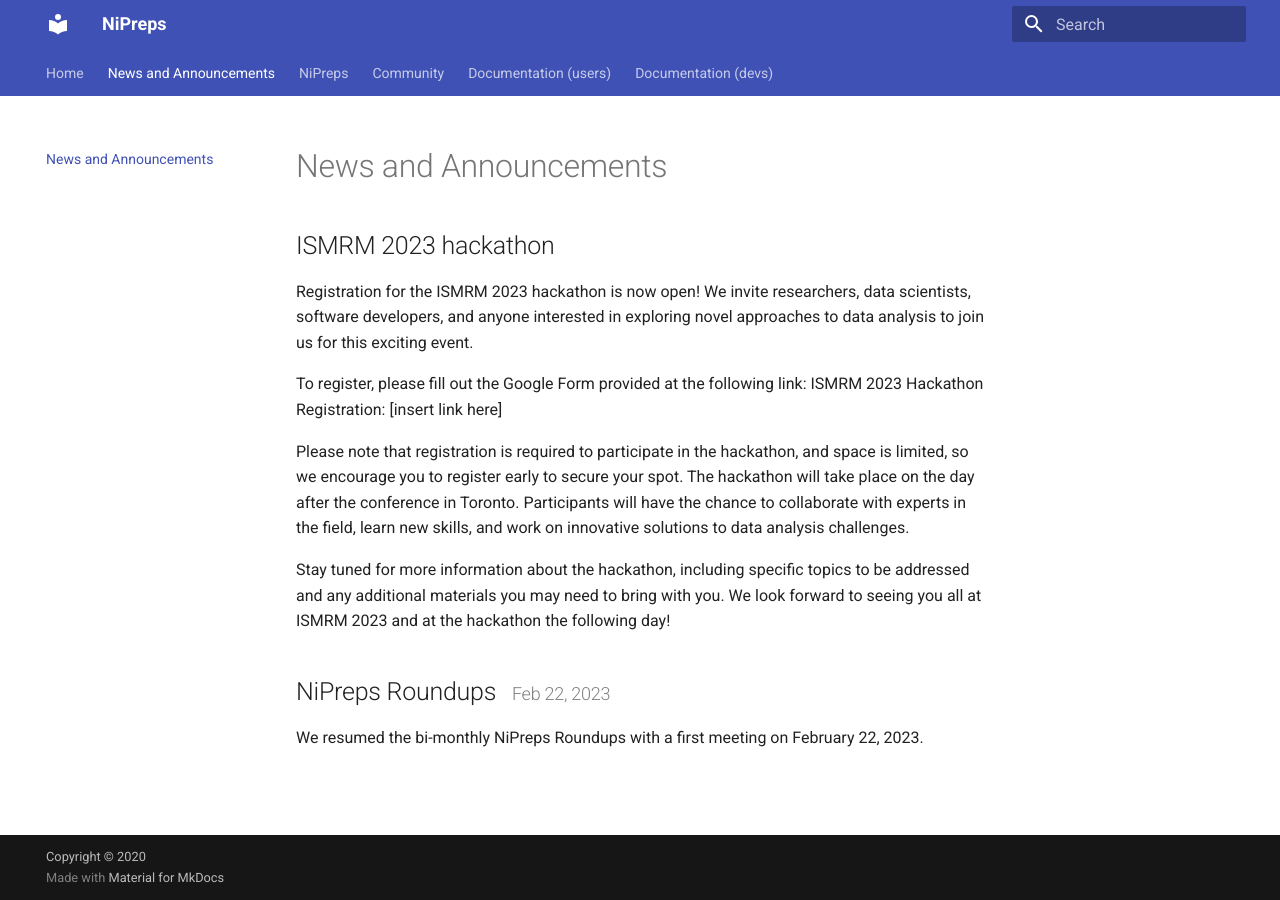
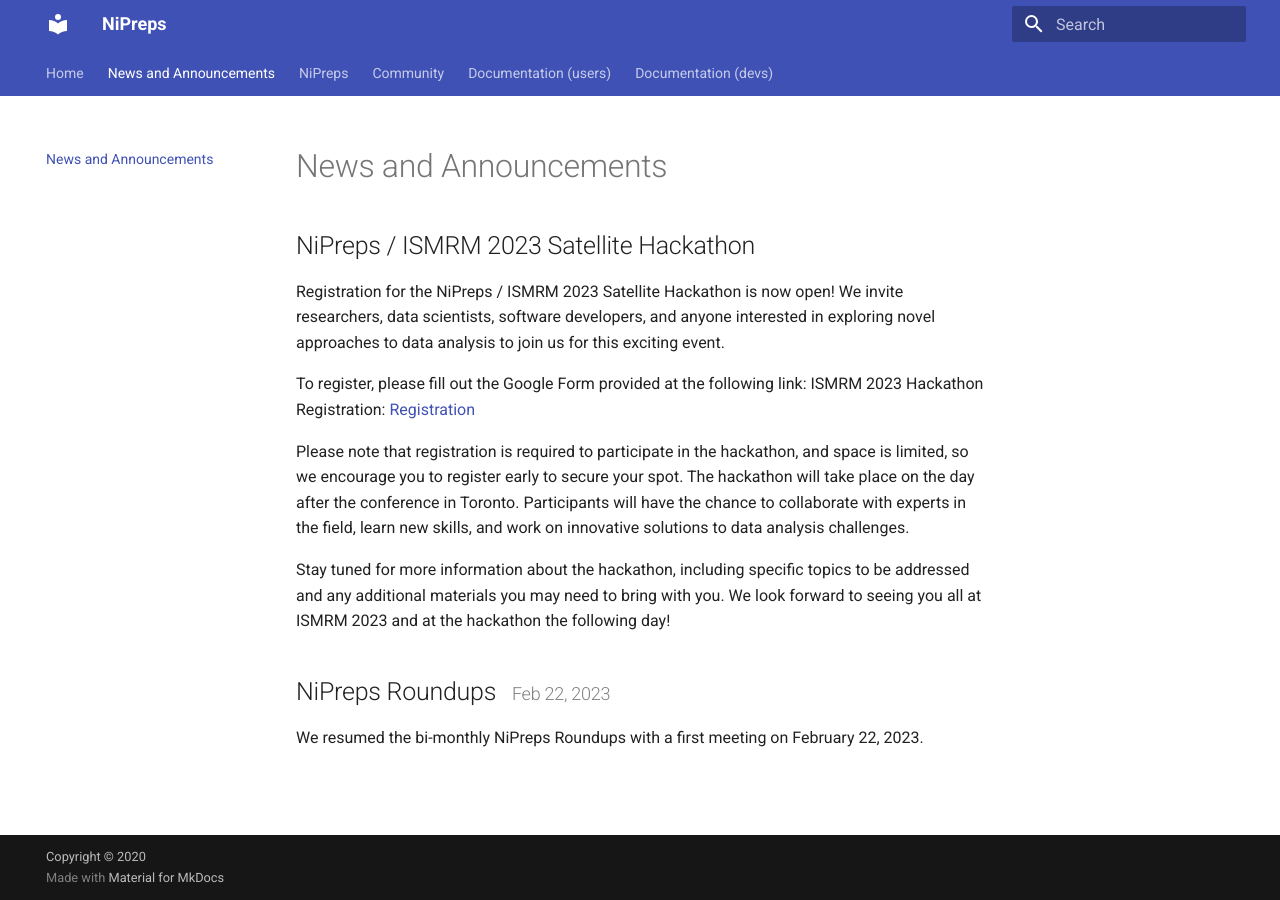
Before and after one commit to nipreps/nipreps.github.io, an MkDocs documentation site: the page built from docs/news/index.md, in a window 1280 px wide. Built offline with MkDocs 1.6.1 and Material for MkDocs 9.7.7, drawn with Linux system fonts in a browser that asks for light colours.

Commit message:
FIX: fix registration link and name of event

```diff
--- a/docs/news/index.md
+++ b/docs/news/index.md
@@ -7,12 +7,12 @@
 ---
 
 # News and Announcements
-<h2> ISMRM 2023 hackathon </h2>
+<h2> NiPreps / ISMRM 2023 Satellite Hackathon </h2>
 
-Registration for the ISMRM 2023 hackathon is now open! We invite researchers, data scientists, software developers, and anyone interested in exploring novel approaches to data analysis to join us for this exciting event.
+Registration for the NiPreps / ISMRM 2023 Satellite Hackathon is now open! We invite researchers, data scientists, software developers, and anyone interested in exploring novel approaches to data analysis to join us for this exciting event.
 
 To register, please fill out the Google Form provided at the following link:
-ISMRM 2023 Hackathon Registration: [insert link here]
+ISMRM 2023 Hackathon Registration: [Registration](https://docs.google.com/forms/d/e/1FAIpQLSf6dD1iLfRV4xKx6yfvXN1JsHyajFzU90w15Rq0p_X2qhcH5A/viewform?usp=sf_link)
 
 Please note that registration is required to participate in the hackathon, and space is limited, so we encourage you to register early to secure your spot.
 The hackathon will take place on the day after the conference in Toronto. Participants will have the chance to collaborate with experts in the field, learn new skills, and work on innovative solutions to data analysis challenges.
```
